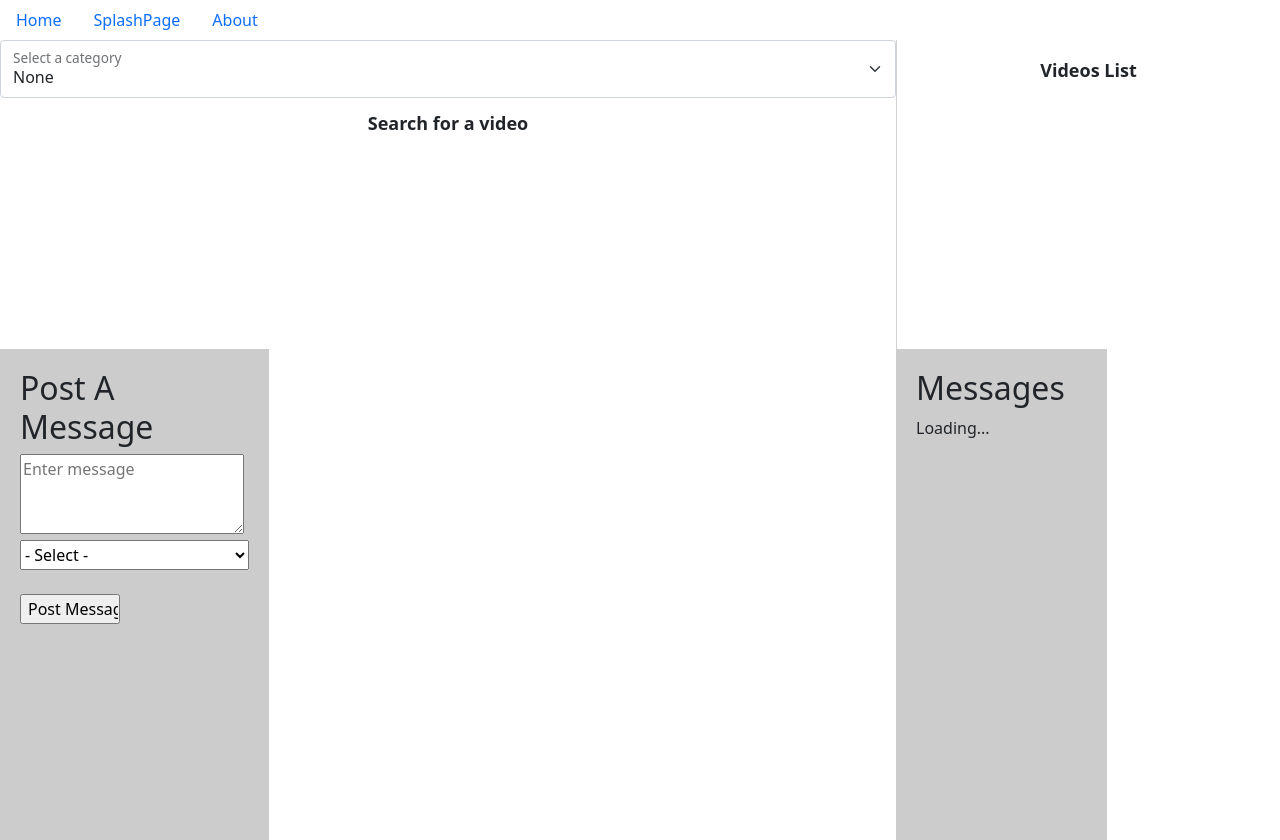
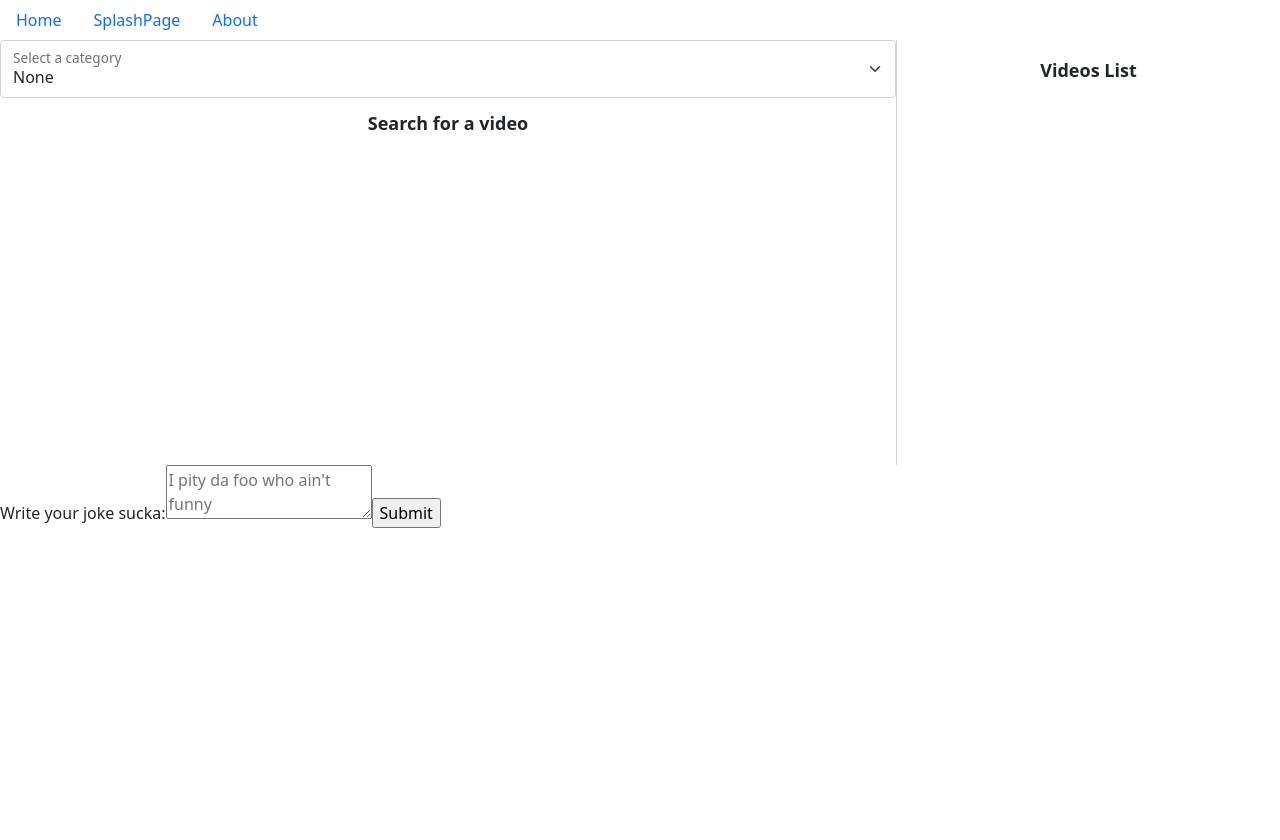
Before and after one commit to JGeho/NostalgiaTV, a React (Create React App) app: page /home in a window 1280 px wide. Built offline with nearby package versions, Linux system fonts and the light colour scheme.

Commit message:
post request added upon form submission

```diff
--- a/src/components/home/Home.jsx
+++ b/src/components/home/Home.jsx
@@ -7,8 +7,7 @@ import Splashpage from '../splashPage/SplashPage';
 import youtubeApi from "../../api/youtube";
 import VideoList from "./VideoList";
 import VideoPlayer from "./VideoPlayer";
-import MessageDisplay from "./MessageDisplay";
-import PostMessage from "./PostMessage";
+import Message from './Message'
 
 export default class Home extends React.Component {
     state = {
@@ -47,10 +46,7 @@ export default class Home extends React.Component {
                 <HomePage onSearch={this.onSearch} />
                 <VideoList onVideoSelected={this.onVideoSelected} data={this.state.videoMetaInfo} />
                 <VideoPlayer videoId={this.state.selectedVideoId} />
-                <PostMessage
-
-                />
-                <MessageDisplay messages={this.state.messages} messagesLoaded={this.state.messagesLoaded} />
+                <Message />
             </React.Fragment>
         );
     }
--- a/src/components/home/Message.js
+++ /dev/null
@@ -1,13 +0,0 @@
-import React from "react";
-
-export default function Message({ msgItem }) {
-  //<div>{msgItem.msg}</div>
-
-  return (
-    <div className="message" style={{ paddingBottom: "20px" }}>
-      <b>{msgItem.time}</b>
-      <br />
-      {msgItem.msg}
-    </div>
-  );
-}
--- /dev/null
+++ b/src/components/home/Message.jsx
@@ -0,0 +1,52 @@
+import React, { Component } from 'react';
+import axios from 'axios'
+
+
+class MessageBoard extends React.Component {
+  constructor(props) {
+    super(props);
+    this.state = {
+      value: ""
+    };
+
+    this.handleChange = this.handleChange.bind(this);
+    this.handleSubmit = this.handleSubmit.bind(this);
+  }
+
+  handleChange(event) {
+    this.setState({ value: event.target.value });
+  }
+
+  handleSubmit(event) {
+    const message = this.state.value;
+    const user = 'Gabriel';
+    alert('You did a funny: ' + this.state.value);
+    event.preventDefault();
+    //post request
+    axios.post('https://afternoon-stream-01263.herokuapp.com/message', { user, message })
+      .then(res => {
+        console.log(res);
+        console.log(res.data);
+      })
+      .catch(err => console.log(err));
+    //get request
+    fetch('https://afternoon-stream-01263.herokuapp.com/messages')
+      .then(response => response.json())
+      .then(data => console.log(data));
+  }
+
+
+  render() {
+    return (
+      <form onSubmit={this.handleSubmit}>
+        <label>
+          Write your joke sucka:
+          <textarea value={this.state.value} onChange={this.handleChange} placeholder="I pity da foo who ain't funny" />
+        </label>
+        <input type="submit" value="Submit" />
+      </form>
+    );
+  }
+}
+
+export default MessageBoard;
--- a/src/components/home/MessageDisplay.js
+++ /dev/null
@@ -1,30 +0,0 @@
-import React from "react";
-import Message from "./Message";
-
-export default function MessageDisplay({ messages, messagesLoaded }) {
-  function getMessages() {
-    if (messagesLoaded) {
-      return messages.map(function(msgItem, i) {
-        return <Message key={i} msgItem={msgItem} />;
-      });
-    } else {
-      return <div>Loading...</div>;
-    }
-  }
-
-  return (
-    <div
-      className="msgsC"
-      style={{
-        background: "#ccc",
-        width: "55%",
-        float: "right",
-        padding: "20px"
-      }}
-    >
-      <h2>Messages</h2>
-
-      {getMessages()}
-    </div>
-  );
-}
--- a/src/components/home/PostMessage.js
+++ /dev/null
@@ -1,79 +0,0 @@
-import React from "react";
-
-export default function PostMessage(props){
-  const {
-  userList,
-  msgItems,
-  handleFormEdits,
-  handleFormPost
-  } = props
-
-  function userOptions() {
-    //Convert Object into an array of keys to map over
-    //var userKeys = Object.keys(userList);
-
-    //Map through array and build out the key and value pairs
-    // return userKeys.map(function(key, i) {
-    //   return (
-    //     <option value={key} key={i}>
-    //       {userList[key]}
-    //     </option>
-    //   );
-    // });
-  }
-
-  //Update states of form items
-  function updateFormEdits(e) {
-    handleFormEdits(e);
-  }
-
-  function postFormUpdate(e) {
-    e.preventDefault();
-
-    handleFormPost();
-  }
-
-  return (
-    <div
-      className="postMsgC"
-      style={{
-        background: "#ccc",
-        width: "30%",
-        float: "left",
-        padding: "20px"
-      }}
-    >
-      <form onSubmit={postFormUpdate}>
-        <h2>Post A Message</h2>
-
-        <textarea
-          name="messeageTxt"
-          //value={msgItems.messeageTxt}
-          onChange={updateFormEdits}
-          placeholder="Enter message"
-          style={{ width: "98%", height: "80px" }}
-        />
-        <br />
-
-        <select
-          name="messeageuser"
-         // value={msgItems.messeageuser}
-          onChange={updateFormEdits}
-          id="user"
-          style={{ width: "100%", height: "30px" }}
-        >
-          <option>- Select -</option>
-          {userOptions()}
-        </select>
-        <br />
-        <br />
-
-        <input
-          type="submit"
-          value="Post Message"
-          style={{ width: "100px", height: "30px" }}
-        />
-      </form>
-    </div>
-  );
-}
--- a/src/components/splashPage/SplashPage.jsx
+++ b/src/components/splashPage/SplashPage.jsx
@@ -1,21 +1,23 @@
 import React from 'react'
-import {Container, Row, Col} from 'react-bootstrap'
+import { Container, Row, Col } from 'react-bootstrap';
+import Message from '../home/Message';
 
 export default function Landingpage() {
   return (
-      <Container id ='landingPage'>
+    <Container id='landingPage'>
       <Row>
-          <Col className ='leftCol'><a href="">
-              Left Side<br/>
-              <img src="" height='' width='' /><br/>
+        <Col className='leftCol'><a href="">
+          Left Side<br />
+          <img src="" height='' width='' /><br />
           Lorem ipsum dolor sit amet consectetur adipisicing elit. Esse, sit aliquid doloribus suscipit deserunt impedit soluta laborum! Laudantium voluptate, fugiat nostrum sunt quas assumenda expedita veritatis atque voluptatem architecto ullam!
         </a>
         </Col>
-          <Col className = 'rightCol'>
-            Right Side<br/>
-            <img src='' height='' width='' /><br/>
+        <Col className='rightCol'>
+          Right Side<br />
+          <img src='' height='' width='' /><br />
           Lorem ipsum dolor sit, amet consectetur adipisicing elit. Sunt, vero vel! Saepe harum provident velit debitis minus non, eos et ipsum eligendi, natus mollitia eum aspernatur corrupti rem, quibusdam quasi.
         </Col>
+        <Message />
       </Row>
     </Container>
   );
```
Lines whose indentation alone changed are shown as unchanged.
